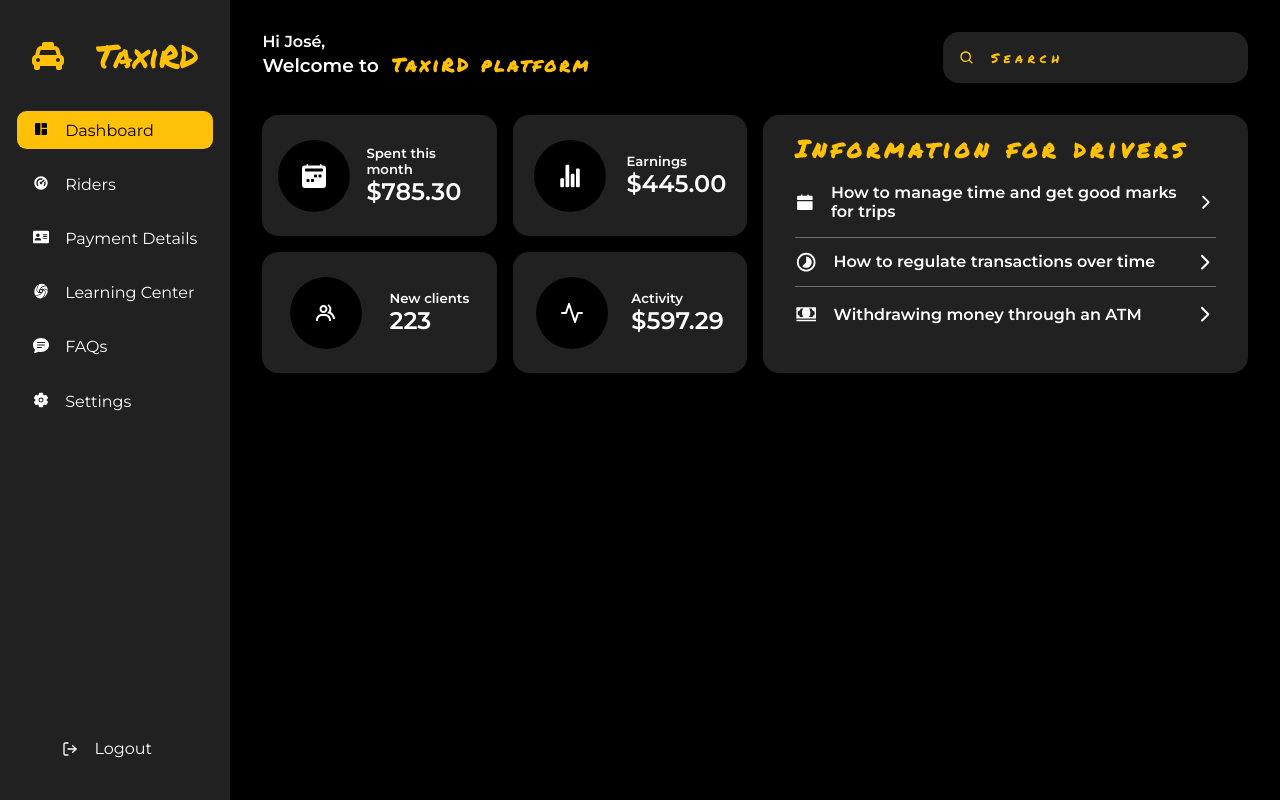
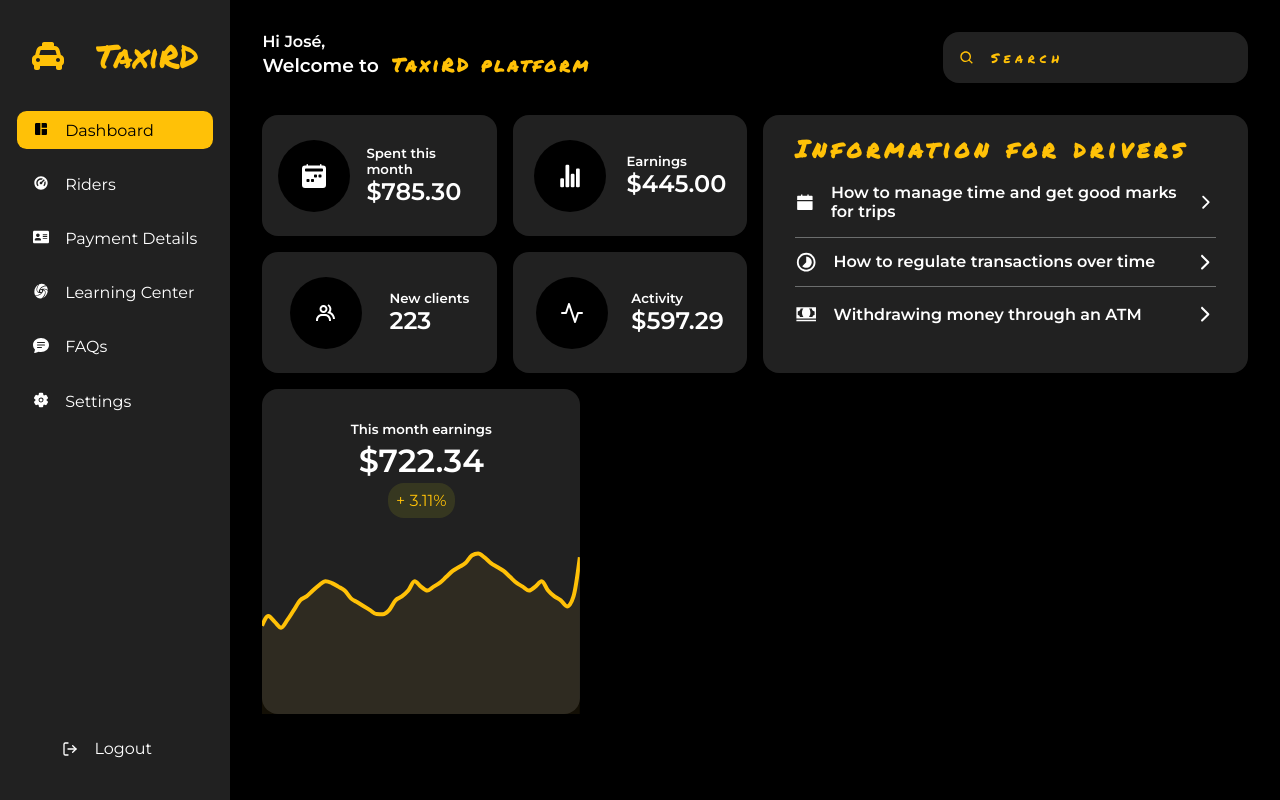
Before and after one commit to Jp90-22/taxird-dashboard, a React (Create React App) app: page / in a window 1280 px wide. Built offline with nearby package versions, Linux system fonts and the light colour scheme.

Commit message:
Implemented Earnings component

```diff
--- a/src/app/components/Earnings.jsx
+++ b/src/app/components/Earnings.jsx
@@ -1,5 +1,240 @@
 import React from "react";
+import { AreaChart, Area, Tooltip, ResponsiveContainer } from "recharts";
+import styled from "styled-components";
+import { cardStyles } from "./reusableStyles";
+
+// Data for build the chart
+const chartData = [
+  {
+    data: 4500,
+  },
+  {
+    data: 5000,
+  },
+  {
+    data: 4700,
+  },
+  {
+    data: 4400,
+  },
+  {
+    data: 4800,
+  },
+  {
+    data: 5300,
+  },
+  {
+    data: 5800,
+  },
+  {
+    data: 6000,
+  },
+  {
+    data: 6300,
+  },
+  {
+    data: 6580,
+  },
+  {
+    data: 6780,
+  },
+  {
+    data: 6680,
+  },
+  {
+    data: 6500,
+  },
+  {
+    data: 6300,
+  },
+  {
+    data: 5900,
+  },
+  {
+    data: 5700,
+  },
+  {
+    data: 5500,
+  },
+  {
+    data: 5300,
+  },
+  {
+    data: 5100,
+  },
+  {
+    data: 5090,
+  },
+  {
+    data: 5300,
+  },
+  {
+    data: 5800,
+  },
+  {
+    data: 6000,
+  },
+  {
+    data: 6300,
+  },
+  {
+    data: 6780,
+  },
+  {
+    data: 6500,
+  },
+  {
+    data: 6300,
+  },
+  {
+    data: 6500,
+  },
+  {
+    data: 6700,
+  },
+  {
+    data: 7000,
+  },
+  {
+    data: 7300,
+  },
+  {
+    data: 7500,
+  },
+  {
+    data: 7700,
+  },
+  {
+    data: 8090,
+  },
+  {
+    data: 8190,
+  },
+  {
+    data: 7990,
+  },
+  {
+    data: 7700,
+  },
+  {
+    data: 7500,
+  },
+  {
+    data: 7300,
+  },
+  {
+    data: 7000,
+  },
+  {
+    data: 6700,
+  },
+  {
+    data: 6500,
+  },
+  {
+    data: 6300,
+  },
+  {
+    data: 6500,
+  },
+  {
+    data: 6780,
+  },
+  {
+    data: 6300,
+  },
+  {
+    data: 6000,
+  },
+  {
+    data: 5800,
+  },
+
+  {
+    data: 5490,
+  },
+  {
+    data: 6000,
+  },
+  {
+    data: 8000,
+  },
+];
 
 export default function Earnings() {
-  return <div>Earnings</div>;
+  return (
+    <Section>
+      <div className="top">
+        <div className="info">
+          <h5>This month earnings</h5>
+          <h1>$722.34</h1>
+          <div className="growth">
+            <span>+ 3.11%</span>
+          </div>
+        </div>
+      </div>
+      <div className="chart">
+        <ResponsiveContainer width="100%" height="100%">
+          <AreaChart width={500} height={400} margin="0" data={chartData}>
+            <Tooltip cursor={false} />
+            <Area
+              animationBegin={800}
+              animationDuration={2000}
+              type="monotone"
+              dataKey="data"
+              stroke="#ffc107"
+              fill="#8068233e"
+              strokeWidth={4}
+            />
+          </AreaChart>
+        </ResponsiveContainer>
+      </div>
+    </Section>
+  );
 }
+
+const Section = styled.section`
+  display: flex;
+  flex-direction: column;
+  justify-content: space-between;
+  min-height: 20rem;
+  ${cardStyles}
+  padding: 2rem 0 0 0;
+  .top {
+    .info {
+      display: flex;
+      flex-direction: column;
+      align-items: center;
+      gap: 0.2rem;
+      h1 {
+        font-size: 2rem;
+      }
+      .growth {
+        background-color: #d7e41e1d;
+        padding: 0.5rem;
+        border-radius: 1rem;
+        transition: 0.3s ease-in-out;
+        &:hover {
+          background-color: #ffc107;
+          span {
+            color: black;
+          }
+        }
+        span {
+          color: #ffc107;
+        }
+      }
+    }
+  }
+  .chart {
+    height: 70%;
+    .recharts-tooltip-wrapper {
+      outline: none !important;
+    }
+    .recharts-default-tooltip {
+      background-color: black !important;
+      border-color: black !important;
+      border-radius: 0.5rem !important;
+    }
+  }
+`;
```
